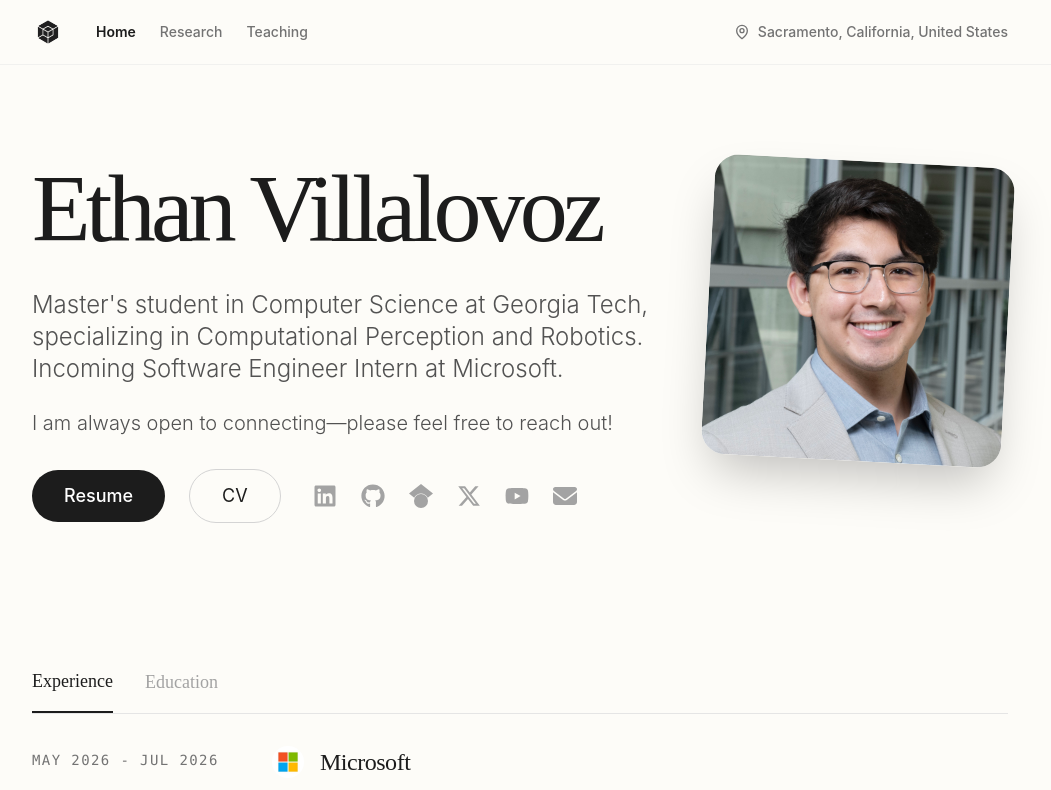
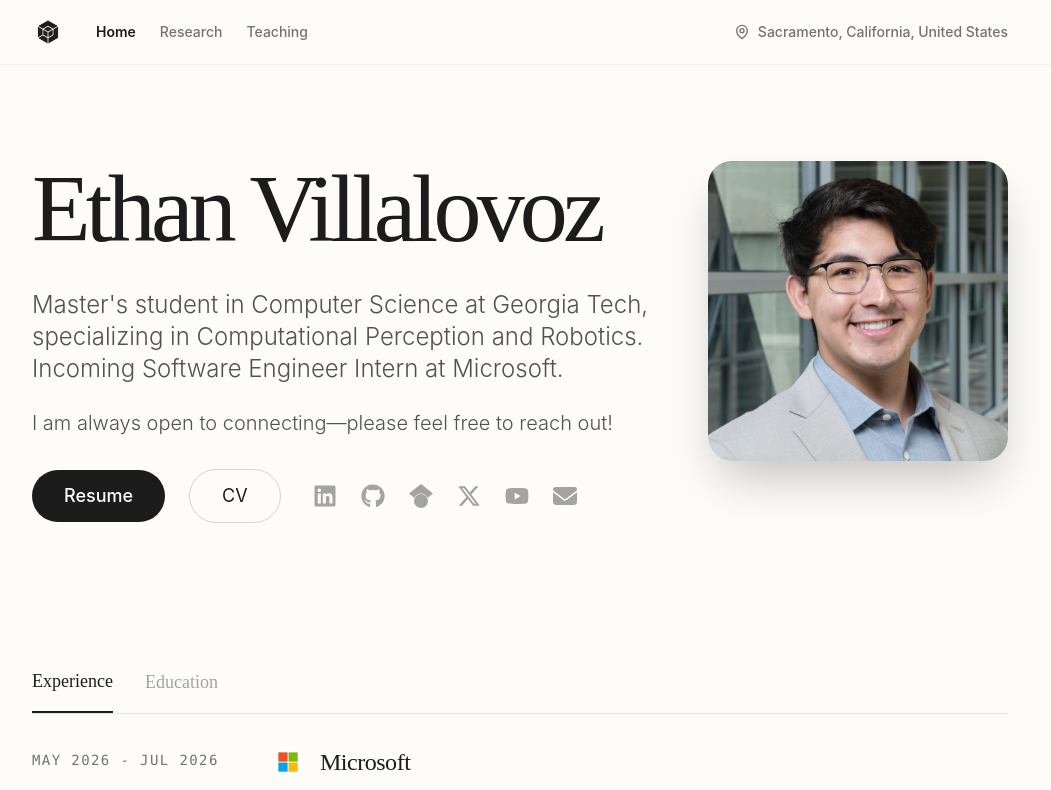
Before and after one commit to ethanvillalovoz/ethanvillalovoz.github.io, a Next.js app: page / in a window 1280 px wide. Shown: the top 790 px of the page, without its empty margins (120-1171 px from the left). Built offline with nearby package versions, Linux system fonts and the light colour scheme.

Commit message:
remove rotated profile img

```diff
--- a/src/app/page.tsx
+++ b/src/app/page.tsx
@@ -312,7 +312,7 @@ export default function Home() {
 							alt="Ethan Villalovoz"
 							width={300}
 							height={300}
-							className="rounded-2xl object-cover shadow-2xl rotate-3 hover:rotate-0 transition-transform duration-500"
+							className="rounded-2xl object-cover shadow-2xl"
 						/>
 					</div>
 				</div>
```
